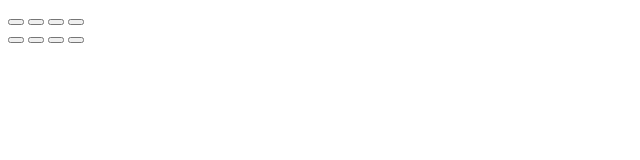
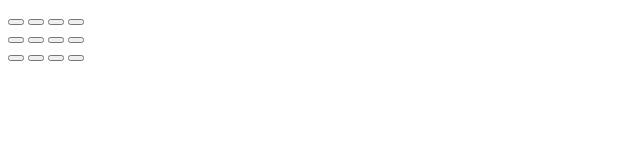
Before and after one commit to suoidix/calculator, a plain HTML site: page index.html in a window 1280 px wide. Shown: the full height of the page, 0-640 px from the left. Drawn offline with Linux system fonts and the light colour scheme.

Commit message:
Add row 3 buttons

```diff
--- a/index.html
+++ b/index.html
@@ -20,7 +20,12 @@
             <button class =nine></button>
             <button class =opMultiply></button>
         </div>
-        <div class =row3></div>
+        <div class =row3>
+            <button class =four></button>
+            <button class =five></button>
+            <button class =six></button>
+            <button class =opMinus></button>
+        </div>
         <div class =row4></div>
         <div class =row5></div>
     </div>
```
